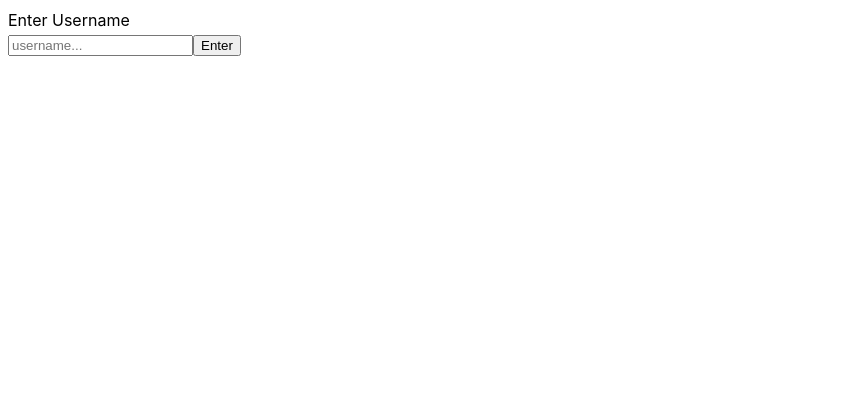
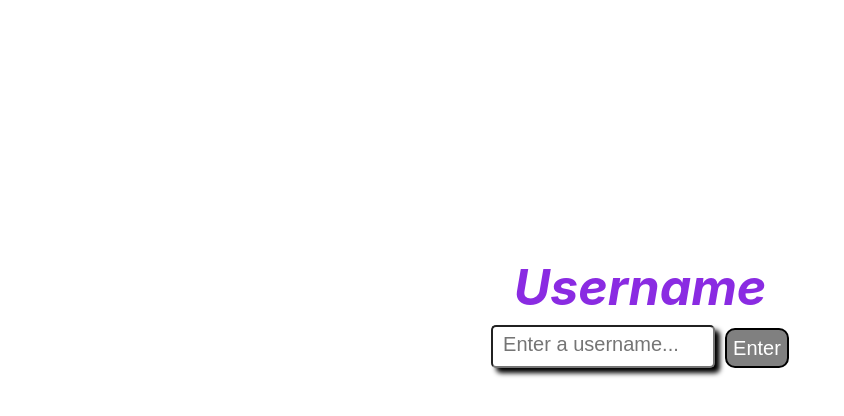
Before and after one commit to VasilisIoannou/small_Projects, a React (Vite) app in the folder RealTimeChat/RealTimeChatFrontEnd/: page /login in a window 1280 px wide. Shown: the top 416 px of the page, without its empty margins (0-844 px from the left). Built offline with nearby package versions, Linux system fonts and the light colour scheme.

Commit message:
i man SOU

```diff
--- a/RealTimeChat/RealTimeChatFrontEnd/package.json
+++ b/RealTimeChat/RealTimeChatFrontEnd/package.json
@@ -31,6 +31,6 @@
     "eslint-plugin-react-hooks": "^5.1.0-rc.0",
     "eslint-plugin-react-refresh": "^0.4.12",
     "globals": "^15.9.0",
-    "vite": "^5.4.8"
+    "vite": "^5.4.11"
   }
 }
--- a/RealTimeChat/RealTimeChatFrontEnd/src/Pages/ChatRoomComponent.jsx
+++ b/RealTimeChat/RealTimeChatFrontEnd/src/Pages/ChatRoomComponent.jsx
@@ -10,9 +10,25 @@ const ChatRoomComponent = ({usernameLogIn}) => {
   const [newMessage,setNewMessage] = useState("");
 
   const stompClient = useStompClient();
+  const [userColors, setUserColors] = useState({});
+
+  const colors = [
+    "#2763FF", "#A702FF", "#fdffb6", "#caffbf", "#9bf6ff",
+    "#a0c4ff", "#bdb2ff", "#ffc6ff", "#fffffc",
+  ]; // Define an array of colors to cycle through
+
 
   useSubscription("/topic/public",(message) => {
     const parseMessage = JSON.parse(message.body);
+
+    setUserColors((prevColors) => {
+      if (!prevColors[parseMessage.sender]) {
+        const nextColor = colors[Object.keys(prevColors).length % colors.length];
+        return { ...prevColors, [parseMessage.sender]: nextColor };
+      }
+      return prevColors;
+    });
+
     setMessages((prev) => [...prev,parseMessage]);
   })
 
@@ -34,27 +50,35 @@ const ChatRoomComponent = ({usernameLogIn}) => {
 
   return (
     <>
-    <div id="MessageBox">
+    <div className = {style.theInput}>
+        <input className = {style.messageInput}
+            placeholder ="Enter new message"
+            onKeyDown = {(e) => {
+              if(e.key === 'Enter' ){
+                sendMessage()
+              }}
+
+            }
+            value = {newMessage}
+            onChange={(e) => setNewMessage(e.target.value)}
+        />
+        {/* <button className = {style.MessageButton} onClick={sendMessage}>Send</button><br/><br/> */}
+    </div>
+
+    <div className ={style.MessageBox}>
         {usernameLogIn !== '' && usernameLogIn  ? usernameLogIn : "Please Log In"}
         <div className={style.messageBox}>
             {messages.map((msg,index)=>{
                 return (
-                <div key={index} className={style.message}>
-                    <div>{msg.content}</div>
-                    <div className={style.user}>{msg.sender}</div>
+                <div key={index} className={style.messageLine}>
+                  <span className={style.user}>{msg.sender}</span>
+                  <span className={style.message}  style={{ backgroundColor: userColors[msg.sender] }} >{msg.content}</span><br/>
                 </div>
                 )
             })}
         </div>
     </div>
-    <div>
-        <input
-            placeholder="enter..."
-            value = {newMessage}
-            onChange={(e) => setNewMessage(e.target.value)}
-        />
-        <button onClick={sendMessage}>Send Message</button>
-    </div>
+
     </>
   )
 }
--- a/RealTimeChat/RealTimeChatFrontEnd/src/Pages/LogIn.jsx
+++ b/RealTimeChat/RealTimeChatFrontEnd/src/Pages/LogIn.jsx
@@ -1,5 +1,7 @@
 import React, { useState } from 'react'
 import { useNavigate } from 'react-router-dom';
+import style from '../Styles/LogIn.module.css'
+
 
 const LogIn = () => {
 
@@ -19,17 +21,17 @@ const LogIn = () => {
   }
 
   return (
-    <>
-    <div>Enter Username</div>
-    <div>
-        <input
-            placeholder='username...'
+    <div className = {style.loginPage}>
+    <div className = {style.enterUsername}>Username</div>
+    <div className = {style.inputContainer}>
+        <input className = {style.usernameInput}
+            placeholder='Enter a username...'
             value = {username}
             onChange={(e) => setUsername(e.target.value)}
         />
-        <button onClick={createUser}> Enter</button>
+        <button onClick={createUser} className = {style.usernameInputButton}> Enter</button>
     </div>
-    </>
+    </div>
   )
 }
 
--- a/RealTimeChat/RealTimeChatFrontEnd/src/Styles/ChatRoomComponent.module.css
+++ b/RealTimeChat/RealTimeChatFrontEnd/src/Styles/ChatRoomComponent.module.css
@@ -1,12 +1,81 @@
-.messageBox{
-  border: 5px solid black;
+/* .messageBox{
+  border: 2px solid black;
   margin: 5px;
+}
+/* .message{
+    display: flex;
+} */
+.MessageBox {
+  width: 100%; /* Full width of the container */
+  display: flex;
+  flex-direction: column; /* Stack messages vertically */
+}
 
+.messageLine {
+  width:600px;
+  display: flex; /* Inline layout for sender and message (enikserw ti kammei touto)*/
+  margin-left: 10px; /* 600px gia mesi */
+  margin-bottom: 8px;
+  align-items: center;
 }
-.message{
-    display: flex;
+
+.user {
+  /* An mpei orio sto poso megalo mporei na eni to username, mporei na fiei to border je na ksekinoun oulla ta minimata stin idia efthia */
+  font-family: 'Times New Roman', Times, serif;
+  display: inline-block;
+  background-color: black;
+  color:white;
+  border:2px solid black;
+  padding:5px;
+  width:auto;
+  border-radius:5px;
+  text-align: center;
+  font-weight: bold;
+  margin-right: 5px;
 }
-.user{
-    position:absolute;
-    right:30px;
+
+.message {
+  background-color: #2763FF;
+  color:white;
+  padding:7px;
+  text-align: center;
+  border:2px solid white;
+  border-radius:10px;
+  word-wrap: break-word;
+  margin:0;
 }
+
+
+.messageInput{
+  margin-right:5px;
+  height:30px;
+  width:220px;
+  border-radius:5px;
+  border: 2px solid black;
+}
+
+.messageInput::placeholder{
+  font-size:15px;
+  padding-left:5px;
+  font-style:italic;
+}
+
+.MessageButton{
+  height:35px;
+  width:47px;
+  text-align: center;
+  border-radius:5px;
+  background-color:grey;
+  color:white;
+  cursor:pointer;
+}
+
+.MessageButton:hover{
+  background-color:black;
+  transition-duration: 0.1s;
+}
+
+.theInput{
+  text-align: center;
+  margin:10px;
+}
--- /dev/null
+++ b/RealTimeChat/RealTimeChatFrontEnd/src/Styles/LogIn.module.css
@@ -0,0 +1,44 @@
+.loginPage{
+    margin-top:250px;
+    text-align: center;
+}
+
+.enterUsername{
+    font-size:50px;
+    font-weight:bold;
+    font-style:italic;
+    color:blueviolet;
+}
+.inputContainer{
+    display: flex;
+    justify-content: center;
+}
+
+.usernameInput{
+    margin-right:10px;
+    border-radius:5px;
+    padding:10px;
+    width:200px;
+    box-shadow:5px 5px 5px;
+}
+
+.usernameInput::placeholder{
+    font-size:20px;
+
+}
+
+.usernameInputButton{
+    margin-top:3px;
+    background-color:grey;
+    font-size:20px;
+    color:white;
+    border:2px solid black;
+    border-radius:10px;
+    height:40px;
+    cursor:pointer;
+}
+
+.usernameInputButton:hover{
+    background-color:black;
+    transition-duration: 0.1s;
+  }
```
Also changed, not shown: 1 other file (tests, documents, lock files or other folders).
